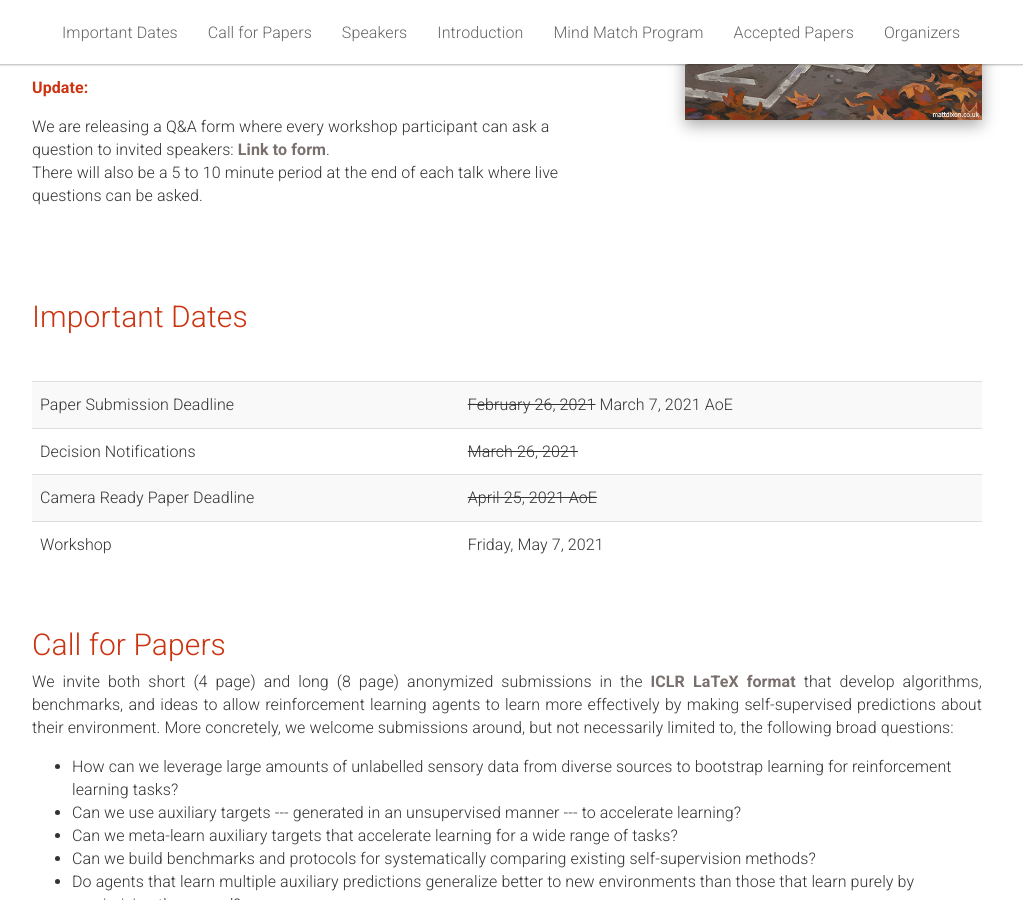
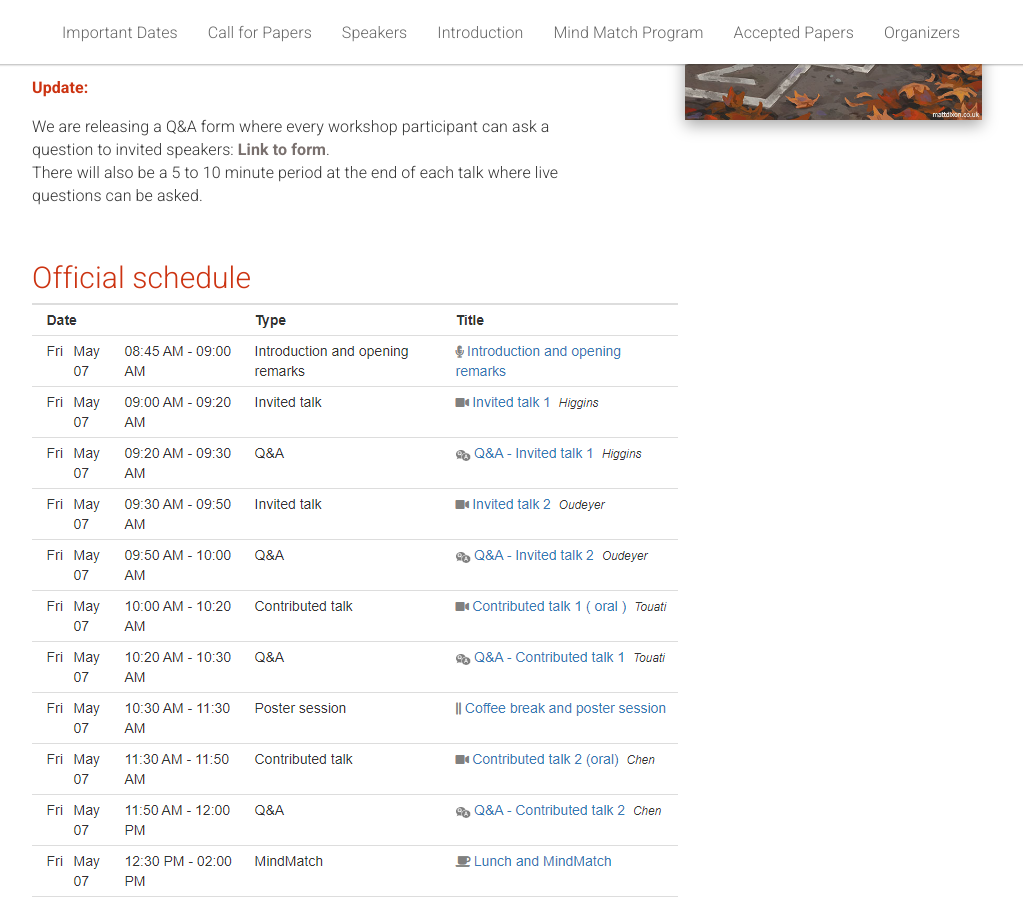
Before and after one commit to sslrlworkshop/sslrlworkshop.github.io, a Jekyll site: the page built from _pages/home.md, in a window 1280 px wide and 900 px high, scrolled down 408 px. Shown: the whole window, without its empty margins (133-1156 px from the left). Built offline with Jekyll 4.4.1, drawn with Linux system fonts in a browser that asks for light colours.

Commit message:
added official schedule

```diff
--- a/_pages/home.md
+++ b/_pages/home.md
@@ -40,6 +40,22 @@ acknowledgements: ""
     </div>
 
 </div>
+
+<div class="row" id="cfp">
+  <div class="col-xs-12">
+    <h2>Official schedule</h2>
+  </div>
+</div>
+
+<div class="row">
+  <div class="col-xs-12">
+    <img src="{{ "/static/img/official_SSL_RL_schedule.png" | prepend:site.baseurl }}">
+
+  </div>
+</div>
+
+
+<br />
 
 
 <br />
```
Also changed, not shown: static/img/official_SSL_RL_schedule.png (added).
